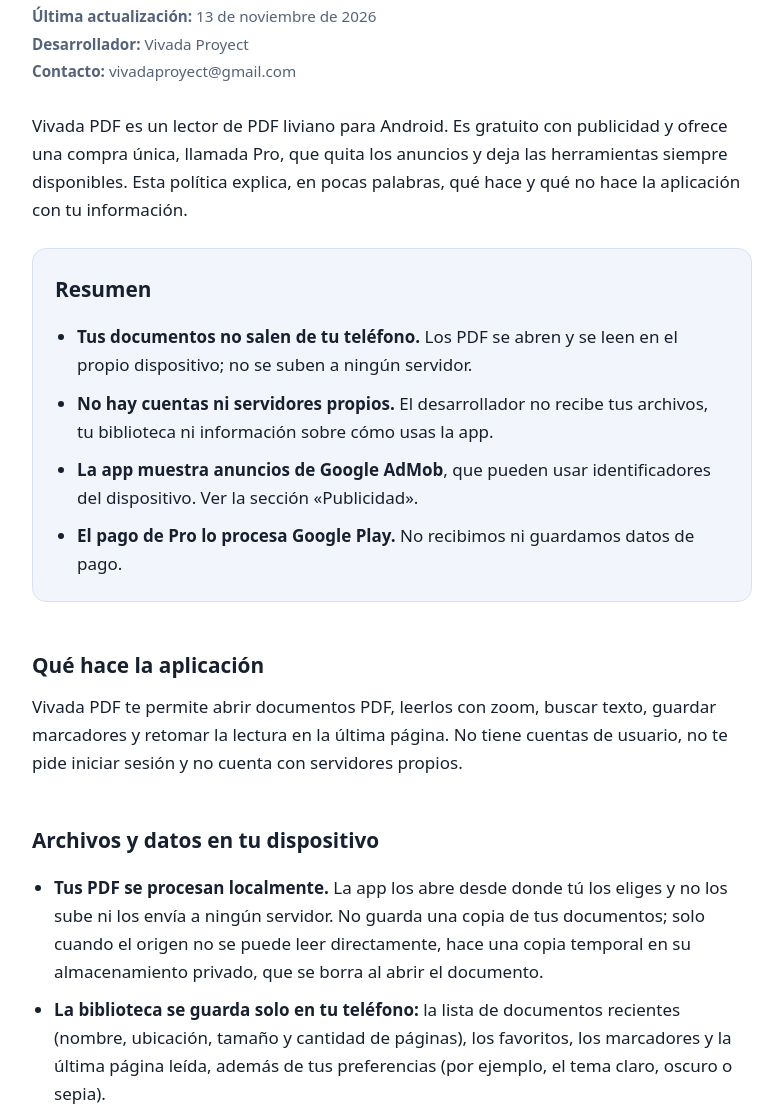
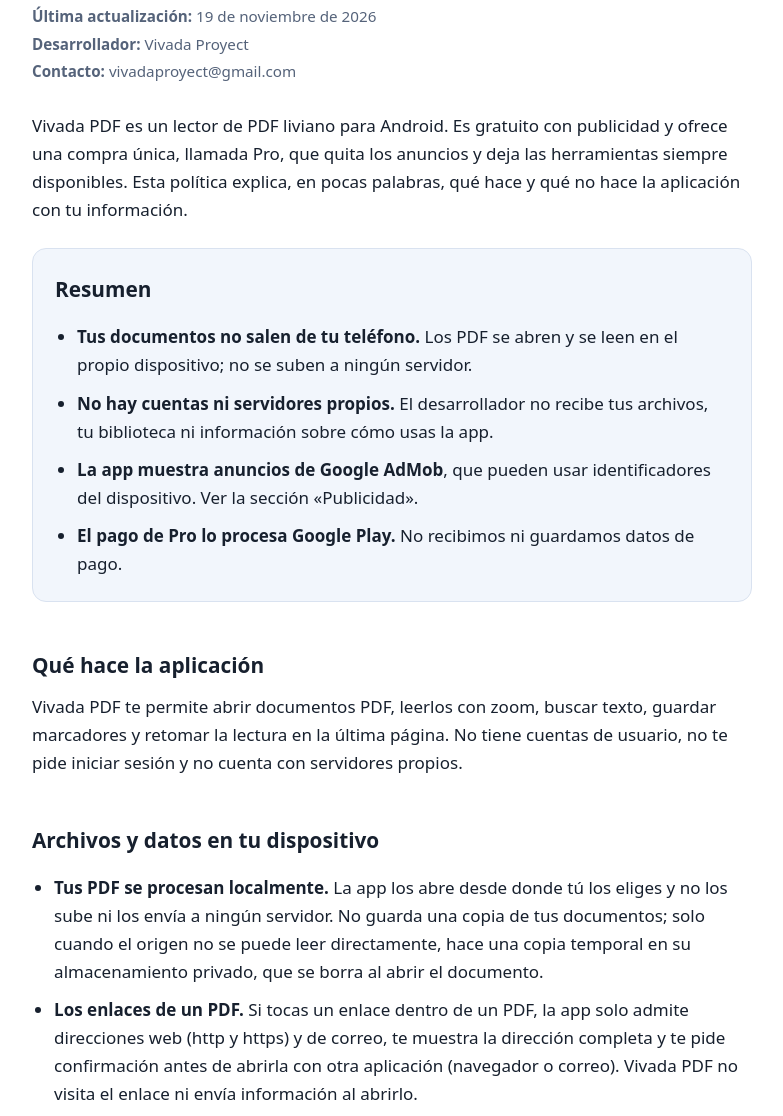
Before and after one commit to JorgeVergaraSou/vivadapeoyect, a plain HTML site: page pdf/privacidad.html in a window 1280 px wide. Shown: the part 82-1198 px from the top of the page, without its empty margins (248-1031 px from the left). Drawn offline with Linux system fonts and the light colour scheme.

Commit message:
Politica de privacidad: enlaces de un PDF, codigo calculado en el telefono para reconocer el mismo archivo; fecha 19 de noviembre de 2026

```diff
--- a/pdf/privacidad.html
+++ b/pdf/privacidad.html
@@ -53,7 +53,7 @@
 <main>
   <h1>Política de privacidad de Vivada PDF</h1>
   <div class="meta">
-    <p><strong>Última actualización:</strong> 13 de noviembre de 2026</p>
+    <p><strong>Última actualización:</strong> 19 de noviembre de 2026</p>
     <p><strong>Desarrollador:</strong> Vivada Proyect</p>
     <p><strong>Contacto:</strong> vivadaproyect@gmail.com</p>
   </div>
@@ -76,7 +76,8 @@
   <h2>Archivos y datos en tu dispositivo</h2>
   <ul>
     <li><strong>Tus PDF se procesan localmente.</strong> La app los abre desde donde tú los eliges y no los sube ni los envía a ningún servidor. No guarda una copia de tus documentos; solo cuando el origen no se puede leer directamente, hace una copia temporal en su almacenamiento privado, que se borra al abrir el documento.</li>
-    <li><strong>La biblioteca se guarda solo en tu teléfono:</strong> la lista de documentos recientes (nombre, ubicación, tamaño y cantidad de páginas), los favoritos, los marcadores y la última página leída, además de tus preferencias (por ejemplo, el tema claro, oscuro o sepia).</li>
+    <li><strong>Los enlaces de un PDF.</strong> Si tocas un enlace dentro de un PDF, la app solo admite direcciones web (http y https) y de correo, te muestra la dirección completa y te pide confirmación antes de abrirla con otra aplicación (navegador o correo). Vivada PDF no visita el enlace ni envía información al abrirlo.</li>
+    <li><strong>La biblioteca se guarda solo en tu teléfono:</strong> la lista de documentos recientes (nombre, ubicación, tamaño, cantidad de páginas y un código calculado en tu teléfono a partir del contenido para reconocer el mismo archivo si llega por otra vía, que no sale de él), los favoritos, los marcadores y la última página leída, además de tus preferencias (por ejemplo, el tema claro, oscuro o sepia).</li>
     <li><strong>Las contraseñas de los PDF protegidos</strong> se usan solo para abrir el documento en ese momento y la app no las guarda.</li>
     <li><strong>También se guardan en el teléfono</strong> datos de funcionamiento de la publicidad y de la compra (por ejemplo, cuántas veces se abrió la app, cuándo se mostró el último anuncio de pantalla completa y si Pro está activo), para poder aplicar las reglas de frecuencia y funcionar sin conexión.</li>
     <li><strong>No se hacen copias de seguridad automáticas de Android</strong> de estos datos. Si desinstalas la app o borras sus datos, la biblioteca, los favoritos y los marcadores se eliminan de forma permanente. Tus archivos PDF no se ven afectados: siguen donde estaban.</li>
```
